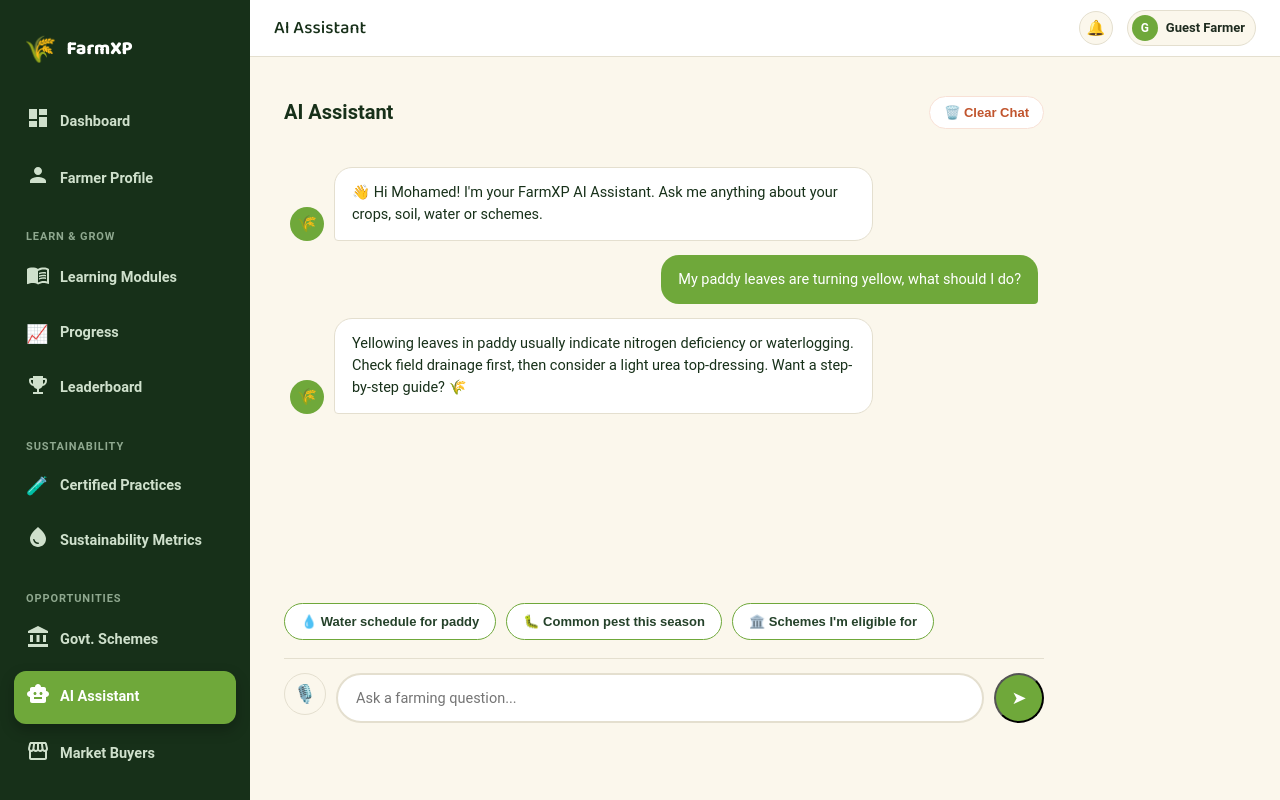
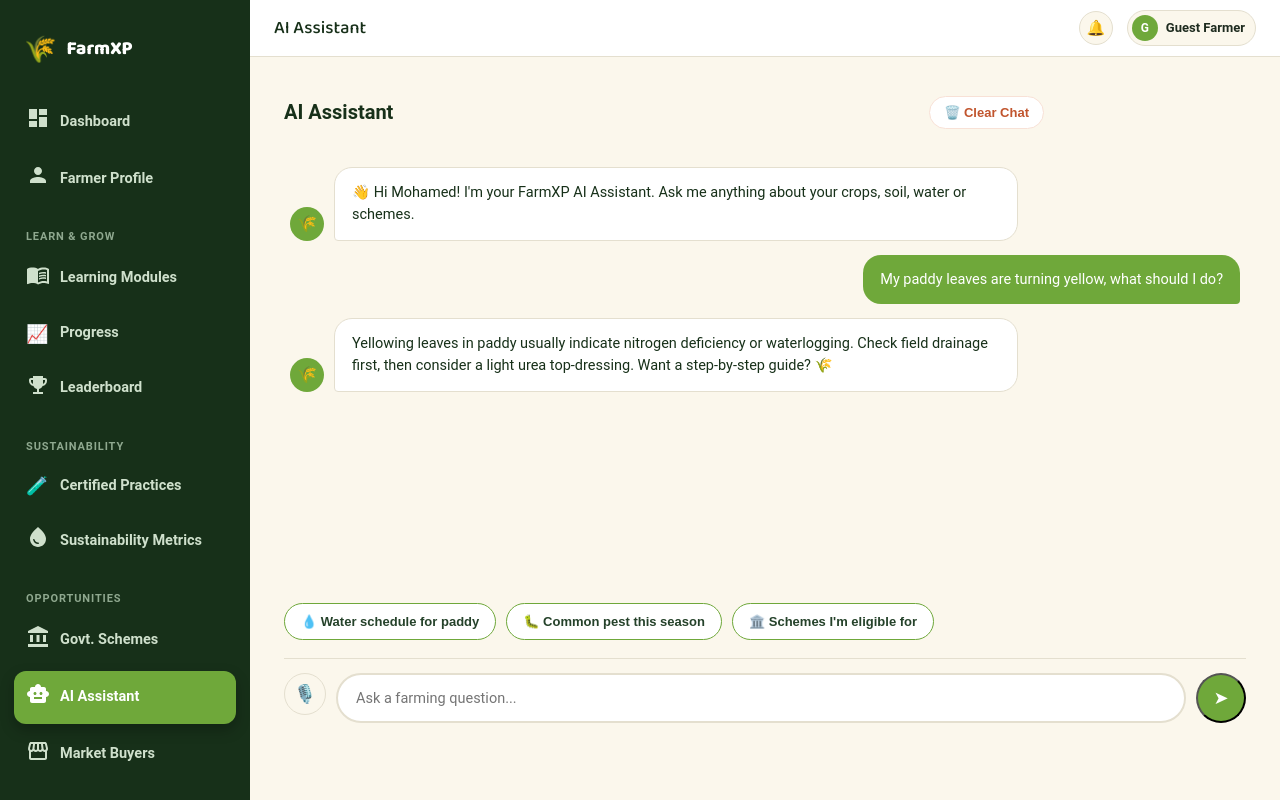
Before and after one commit to Mohamedfalih/FarmXp, a React app in the folder FrontEnd/: page /farmer/ai-assistant in a window 1280 px wide. Built offline with nearby package versions, Linux system fonts and the light colour scheme; the HTML template or start-up script is replaced by a standard one.

Commit message:
Updated AIAssistant

```diff
--- a/FrontEnd/src/pages/farmer/AIAssistant.css
+++ b/FrontEnd/src/pages/farmer/AIAssistant.css
@@ -17,7 +17,7 @@
   flex-direction: column;
   flex: 1;
   min-height: 0;
-  max-width: 760px;
+  max-width: 1000px;
   width: 100%;
 }
 
@@ -38,7 +38,7 @@
 .clear-chat-btn {
   display: flex;
   align-items: center;
-  gap: 6px;
+  gap: 15px;
   padding: 8px 14px;
   border-radius: 100px;
   border: 1.5px solid var(--clay-light);
```
